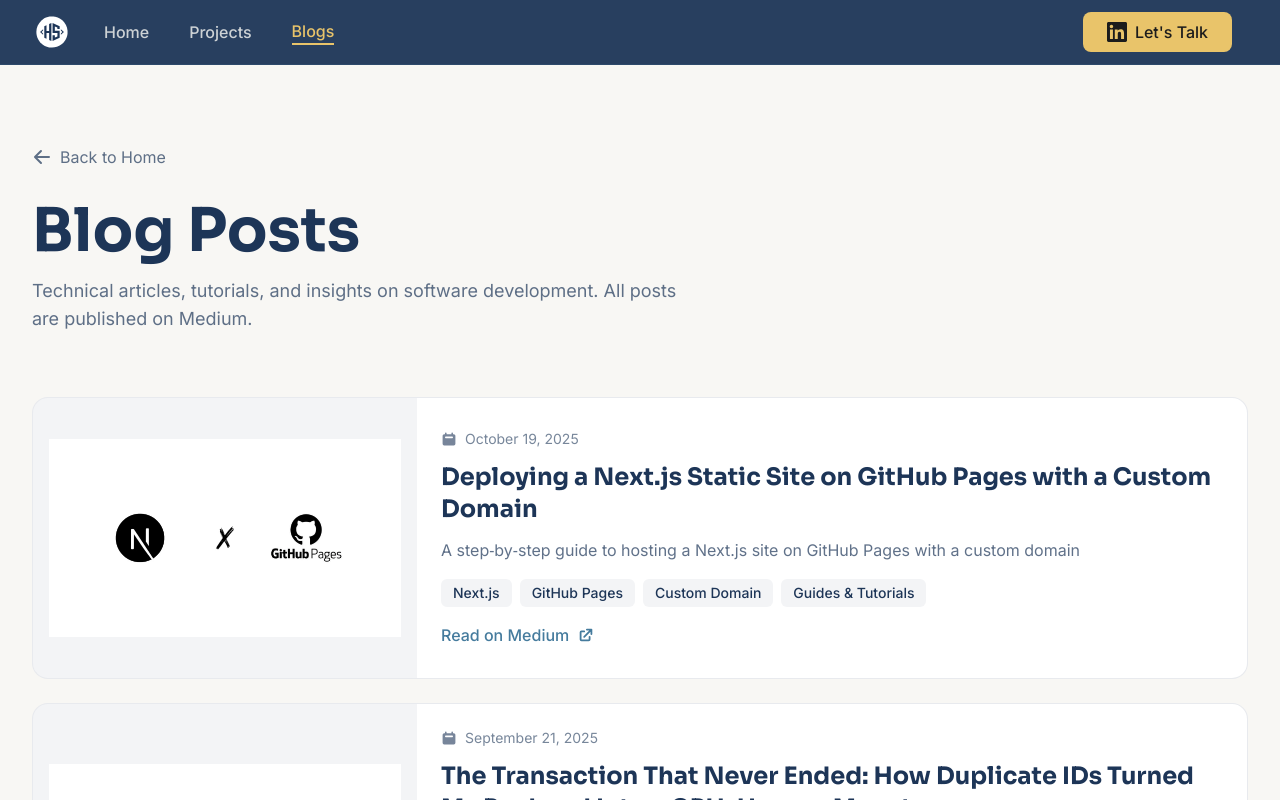
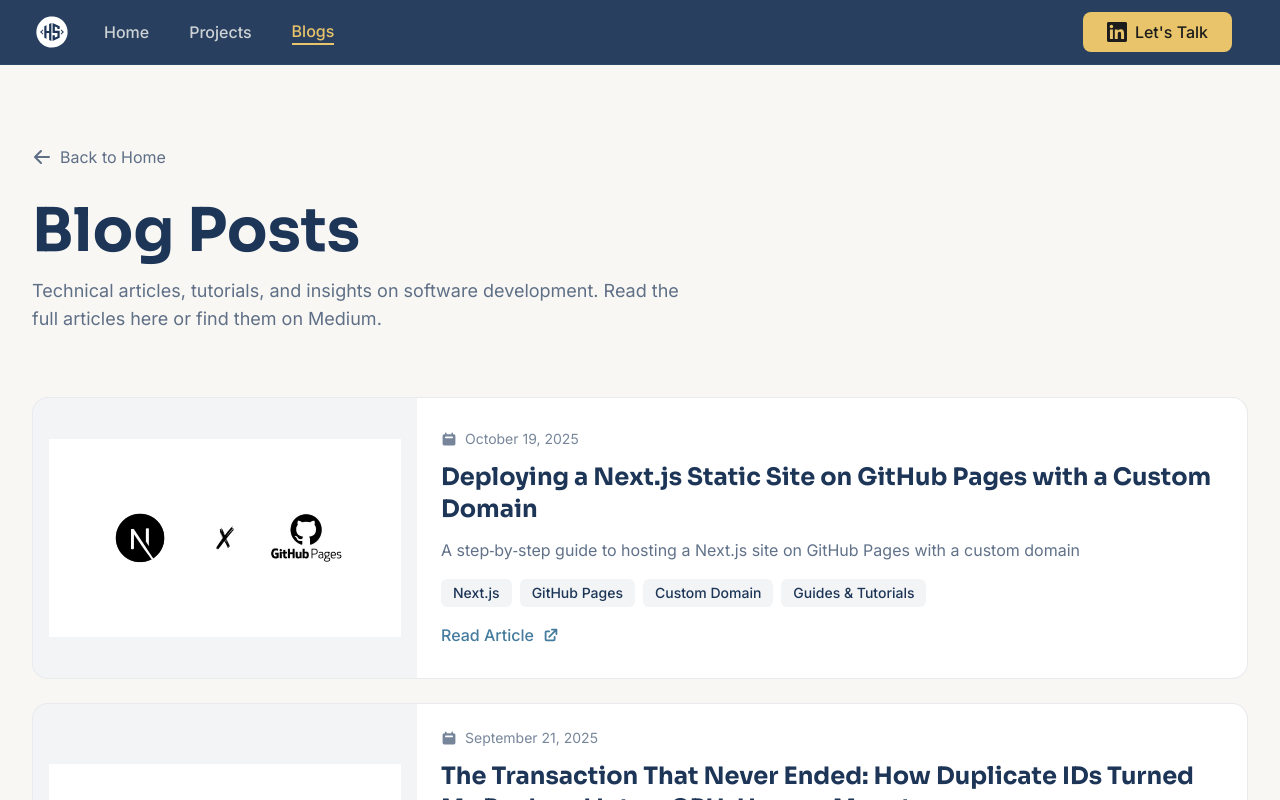
Before and after one commit to hiteshshetty-dev/hiteshshetty.com, a Next.js app: page /blogs in a window 1280 px wide. Shown: the top 800 px of the page. Built offline with nearby package versions, Linux system fonts and the light colour scheme.

Commit message:
feat: update blog links to use Next.js Link component and redirect to blog page

```diff
--- a/src/app/blogs/page.tsx
+++ b/src/app/blogs/page.tsx
@@ -30,17 +30,15 @@
           </h1>
           <p className="text-lg text-brand-navy/70 max-w-2xl">
             Technical articles, tutorials, and insights on software development.
-            All posts are published on Medium.
+            Read the full articles here or find them on Medium.
           </p>
         </div>
 
         <div className="space-y-6 mb-12">
           {blogsData.map((blog) => (
-            <a
+            <Link
               key={blog.uuid}
-              href={blog.url}
-              target="_blank"
-              rel="noopener noreferrer"
+              href={`/blogs/${blog.slug}`}
               className="group block bg-white rounded-2xl overflow-hidden hover:shadow-xl transition-all duration-300 border border-brand-navy/10 hover:border-brand-amber/50"
               data-umami-event="Blog Click"
               data-umami-event-blog-title={blog.title}
@@ -88,7 +86,7 @@
                   </div>
 
                   <div className="flex items-center gap-2 text-brand-steel font-medium">
-                    <span>Read on Medium</span>
+                    <span>Read Article</span>
                     <HiExternalLink
                       className="group-hover:translate-x-1 transition-transform"
                       size={18}
@@ -96,7 +94,7 @@
                   </div>
                 </div>
               </div>
-            </a>
+            </Link>
           ))}
         </div>
 
```
